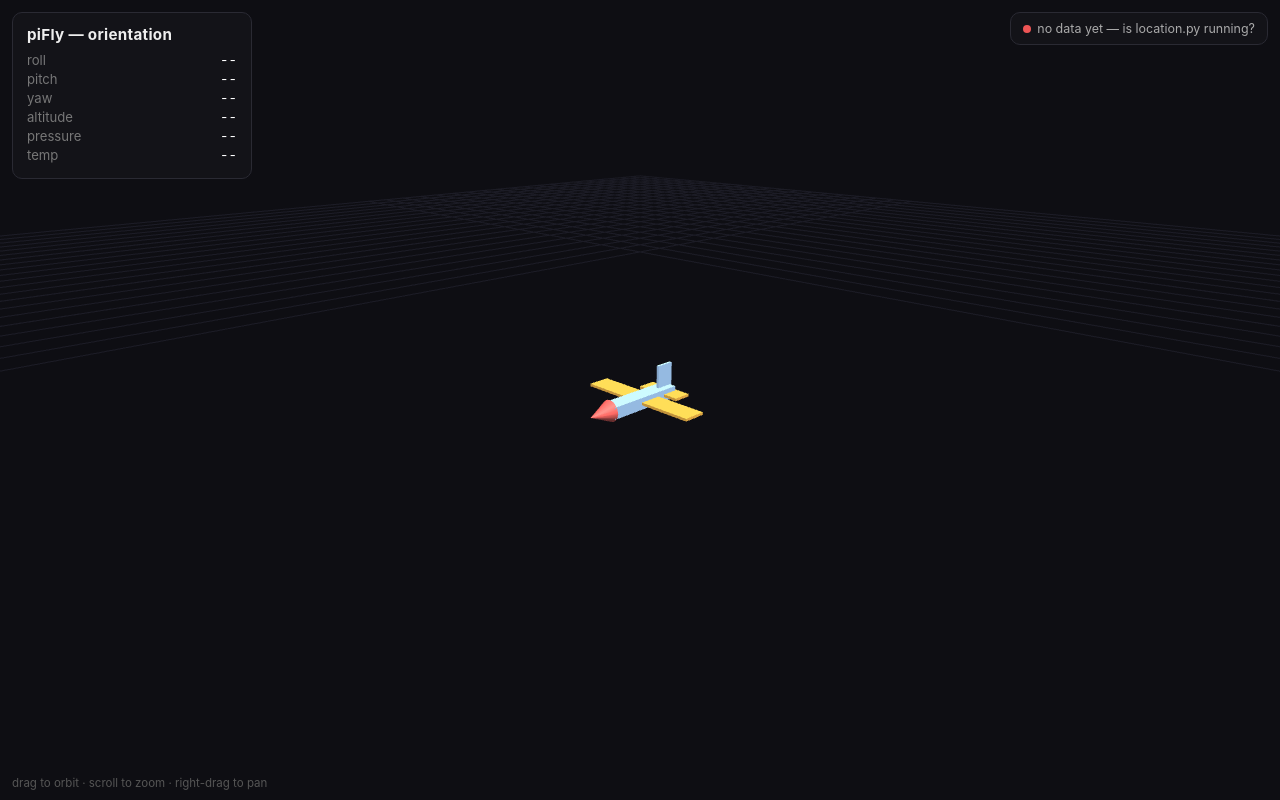
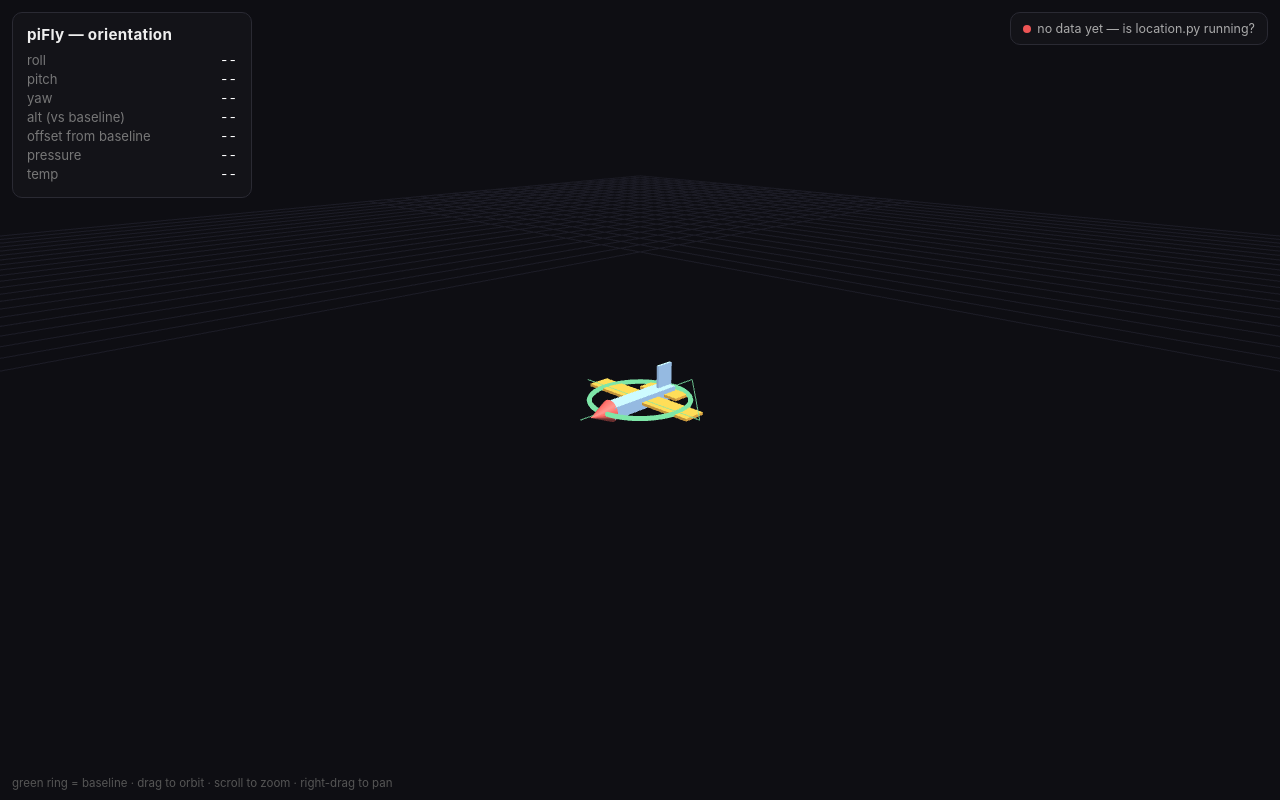
Before and after one commit to DarkBenky/piFly, a Flask app: page / in a window 1280 px wide. Run offline with Flask 3, Linux system fonts and the light colour scheme; data that the repository does not hold is empty; parts of the project's set-up code (start-up, migrations or seed data) failed here and were passed over.

Commit message:
Render baseline reference ring and offset line in location dashboard

```diff
--- a/services/location/templates/dashboard.html
+++ b/services/location/templates/dashboard.html
@@ -32,12 +32,13 @@
   <div class="row"><span class="lbl">roll</span><span class="val" id="roll">--</span></div>
   <div class="row"><span class="lbl">pitch</span><span class="val" id="pitch">--</span></div>
   <div class="row"><span class="lbl">yaw</span><span class="val" id="yaw">--</span></div>
-  <div class="row"><span class="lbl">altitude</span><span class="val" id="alt">--</span></div>
+  <div class="row"><span class="lbl">alt (vs baseline)</span><span class="val" id="alt">--</span></div>
+  <div class="row"><span class="lbl">offset from baseline</span><span class="val" id="off">--</span></div>
   <div class="row"><span class="lbl">pressure</span><span class="val" id="pres">--</span></div>
   <div class="row"><span class="lbl">temp</span><span class="val" id="temp">--</span></div>
 </div>
 <div class="status"><span class="dot" id="dot"></span><span id="status">waiting for data…</span></div>
-<div class="hint">drag to orbit · scroll to zoom · right-drag to pan</div>
+<div class="hint">green ring = baseline · drag to orbit · scroll to zoom · right-drag to pan</div>
 
 <script>
 const scene = new THREE.Scene();
@@ -88,7 +89,29 @@ const trail = new THREE.Line(trailGeo,
     new THREE.LineBasicMaterial({ color: 0x66ccff, transparent: true, opacity: 0.7 }));
 scene.add(trail);
 
-let alt0 = null;
+const BASELINE = new THREE.Vector3(0, 0, 0);
+
+const baseRing = new THREE.Mesh(
+    new THREE.TorusGeometry(0.9, 0.045, 8, 64),
+    new THREE.MeshBasicMaterial({ color: 0x7ee6a8 }));
+baseRing.rotation.x = Math.PI / 2;
+baseRing.position.y = 0.02;
+scene.add(baseRing);
+
+const baseCross = new THREE.Line(
+    new THREE.BufferGeometry().setFromPoints([
+        new THREE.Vector3(-1.4, 0.03, 0), new THREE.Vector3(1.4, 0.03, 0),
+        new THREE.Vector3(0, 0.03, -1.4), new THREE.Vector3(0, 0.03, 1.4),
+    ]),
+    new THREE.LineBasicMaterial({ color: 0x7ee6a8, transparent: true, opacity: 0.8 }));
+scene.add(baseCross);
+
+const offsetGeo = new THREE.BufferGeometry().setFromPoints([BASELINE.clone(), BASELINE.clone()]);
+const offsetLine = new THREE.Line(offsetGeo,
+    new THREE.LineDashedMaterial({ color: 0xffffff, dashSize: 0.3, gapSize: 0.18,
+                                   transparent: true, opacity: 0.55 }));
+scene.add(offsetLine);
+
 const $ = id => document.getElementById(id);
 
 function setTrail(history) {
@@ -96,7 +119,7 @@ function setTrail(history) {
   const pos = trailGeo.attributes.position.array;
   for (let i = 0; i < n; i++) {
     pos[i * 3]     = history[i].x_m || 0;
-    pos[i * 3 + 1] = history[i].alt_m - alt0;
+    pos[i * 3 + 1] = history[i].alt_m || 0;
     pos[i * 3 + 2] = history[i].y_m || 0;
   }
   trailGeo.attributes.position.needsUpdate = true;
@@ -113,14 +136,18 @@ async function poll() {
     }
     $('dot').classList.add('on');
     $('status').textContent = 'live · ' + new Date(d.latest.timestamp * 1000).toLocaleTimeString();
-    if (alt0 === null) alt0 = d.latest.alt_m;
     drone.quaternion.set(d.latest.qx, d.latest.qy, d.latest.qz, d.latest.qw);
-    drone.position.set(d.latest.x_m || 0, d.latest.alt_m - alt0, d.latest.y_m || 0);
+    drone.position.set(d.latest.x_m || 0, d.latest.alt_m || 0, d.latest.y_m || 0);
+    offsetGeo.setFromPoints([BASELINE, drone.position.clone()]);
+    offsetGeo.attributes.position.needsUpdate = true;
+    offsetLine.computeLineDistances();
     setTrail(d.history);
     $('roll').textContent = d.latest.roll.toFixed(1) + '°';
     $('pitch').textContent = d.latest.pitch.toFixed(1) + '°';
     $('yaw').textContent = d.latest.yaw.toFixed(1) + '°';
     $('alt').textContent = d.latest.alt_m.toFixed(1) + ' m';
+    const dx = d.latest.x_m || 0, dy = d.latest.y_m || 0, dz = d.latest.alt_m || 0;
+    $('off').textContent = Math.hypot(dx, dy, dz).toFixed(1) + ' m';
     $('pres').textContent = d.latest.pressure_hpa.toFixed(2) + ' hPa';
     $('temp').textContent = d.latest.temp_c.toFixed(1) + ' °C';
   } catch (e) {
```
